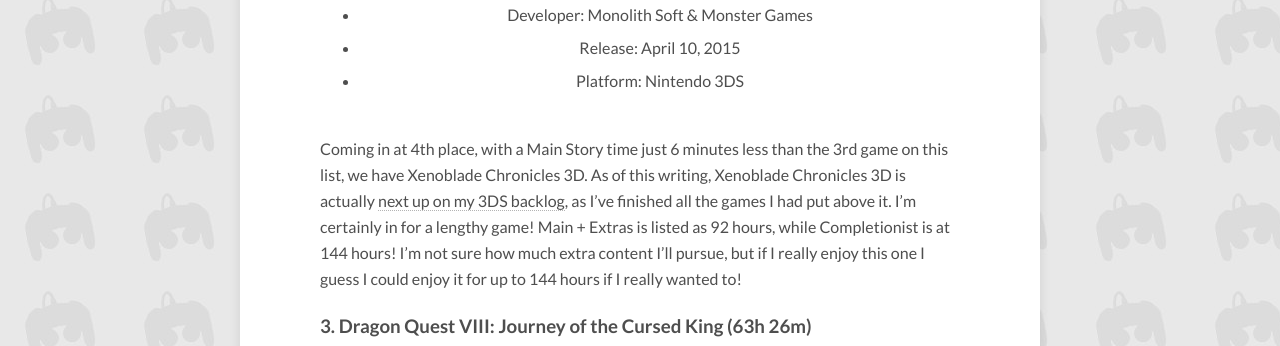
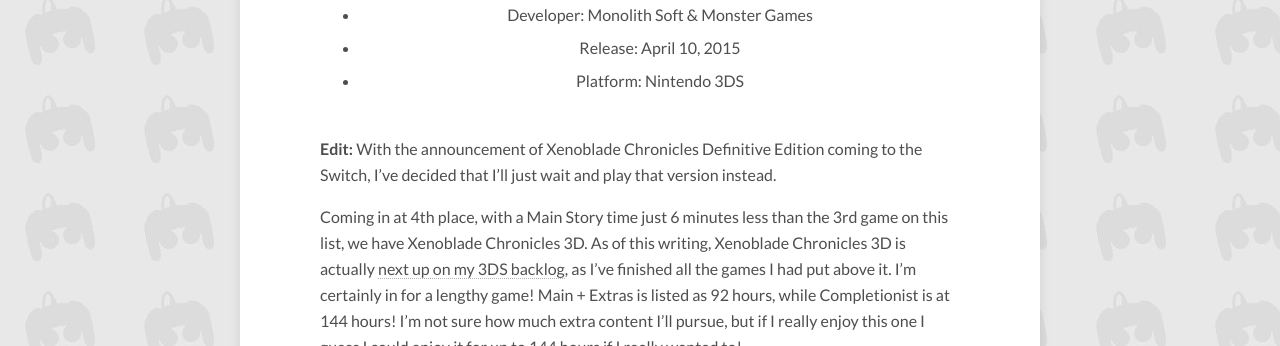
Before and after one commit to BravingTheBacklog/bravingthebacklog.github.io, a Jekyll site: the page built from _posts/2019-08-31-top-10-longest-rpgs-in-my-backlog.md, in a window 1280 px wide and 900 px high, scrolled down 5289 px, cut to the strip 121-467 px from the top of the window. Built offline with Jekyll 4.4.1, drawn with Linux system fonts in a browser that asks for light colours; nearby versions of some CDN libraries; comment, search, counter and statistics services are not loaded; some of the changed text lies outside the part shown.

```diff
--- a/_data/games.yml
+++ b/_data/games.yml
@@ -123,6 +123,7 @@ ActRaiser:
 Fire Emblem Genealogy of the Holy War:
   title: "Fire Emblem: Genealogy of the Holy War"
   image: "https://i.imgur.com/agKVvNl.jpg"
+  imagesize: "third"
   thumb: "https://i.imgur.com/agKVvNlm.jpg"
   developer: "Intelligent Systems"
   release: "May 14, 1996 (Japan)"
@@ -139,6 +140,7 @@ Breath of Fire:
 Shin Megami Tensei if...:
   title: "Shin Megami Tensei if..."
   image: "https://i.imgur.com/V77AjPx.png"
+  imagesize: "third"
   thumb: "https://i.imgur.com/V77AjPxm.png"
   developer: "Atlus"
   release: "October 28, 1994 (Japan)"
@@ -1787,7 +1789,7 @@ Persona 5 Scramble The Phantom Strikers:
   imagesize: "third"
 
 Gravity Rush Remastered:
-  title: "Gravity Rush: Remastered"
+  title: "Gravity Rush Remastered"
   platform: "PlayStation 4"
   image: "https://i.imgur.com/jcn64ZS.jpg"
   thumb: "https://i.imgur.com/jcn64ZSm.jpg"
--- a/_posts/2019-08-31-top-10-longest-rpgs-in-my-backlog.md
+++ b/_posts/2019-08-31-top-10-longest-rpgs-in-my-backlog.md
@@ -141,7 +141,11 @@ draw for me. I don't know much about it, but I'm willing to give it a shot and
 see if it's something I enjoy! Main + Extras is listed as 78 hours, while
 Completionist is 147 hours.
 
-### 4. {% include game.html game="Xenoblade Chronicles 3D" platform="" postfix="(63h 20m)" %}
+### 4. {% include game.html game="Xenoblade Chronicles 3D" platform="" postfix="(63h 20m)" x="" %}
+
+**Edit:** With the announcement of Xenoblade Chronicles Definitive Edition
+coming to the Switch, I've decided that I'll just wait and play that version
+instead.
 
 Coming in at 4th place, with a Main Story time just 6 minutes less than the 3rd
 game on this list, we have Xenoblade Chronicles 3D. As of this writing,
```
Also changed, not shown: other parts of _posts/2019-08-31-top-10-longest-rpgs-in-my-backlog.md (+1 -1 lines), _posts/2019-12-07-all-ps-vita-games-in-my-backlog.md (+6 -6 lines).
